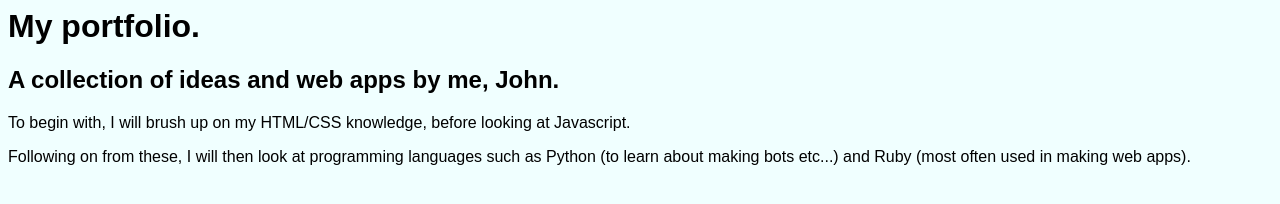
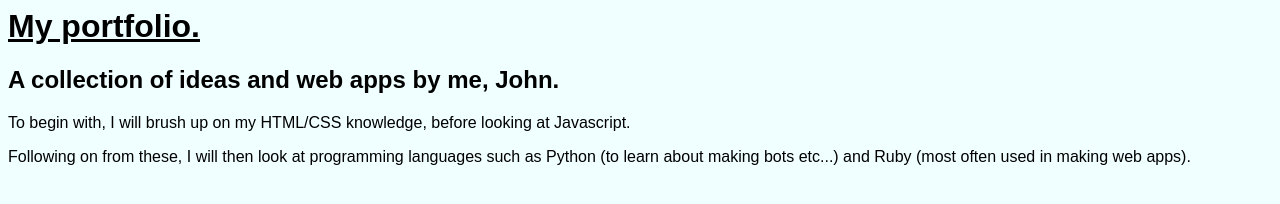
Before and after one commit to McDevittCodesUK/portfolio, a plain HTML site: page index.html in a window 1280 px wide. Drawn offline with Linux system fonts and the light colour scheme.

Commit message:
Update index.html

```diff
--- a/index.html
+++ b/index.html
@@ -7,7 +7,7 @@
 
 <body>
   <div>
-    <h1 text-decoration: "underline">My portfolio.</h1>
+    <h1 style="text-decoration:underline">My portfolio.</h1>
     <h2>A collection of ideas and web apps by me, John.</h2>
     <p>To begin with, I will brush up on my HTML/CSS knowledge, before looking at Javascript.</p>
     <p>Following on from these, I will then look at programming languages such as Python (to learn about making bots etc...)
```
